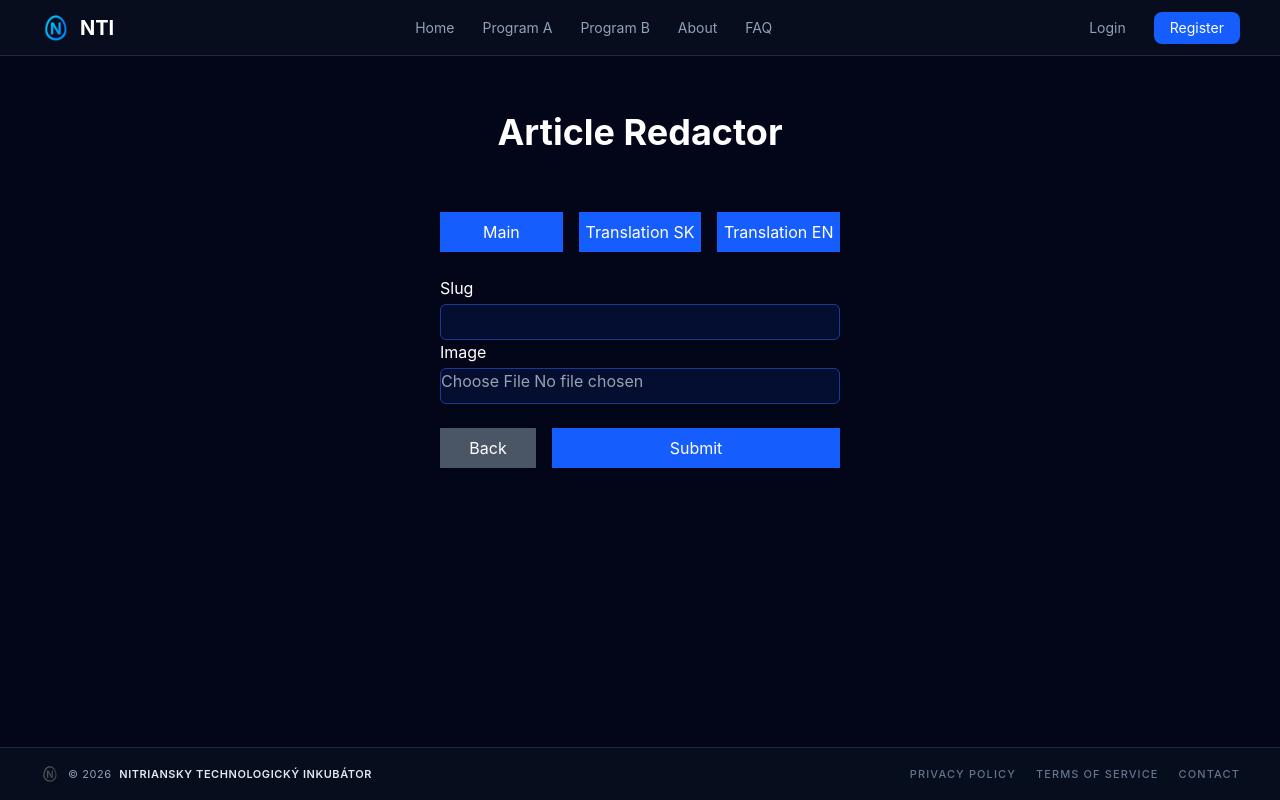
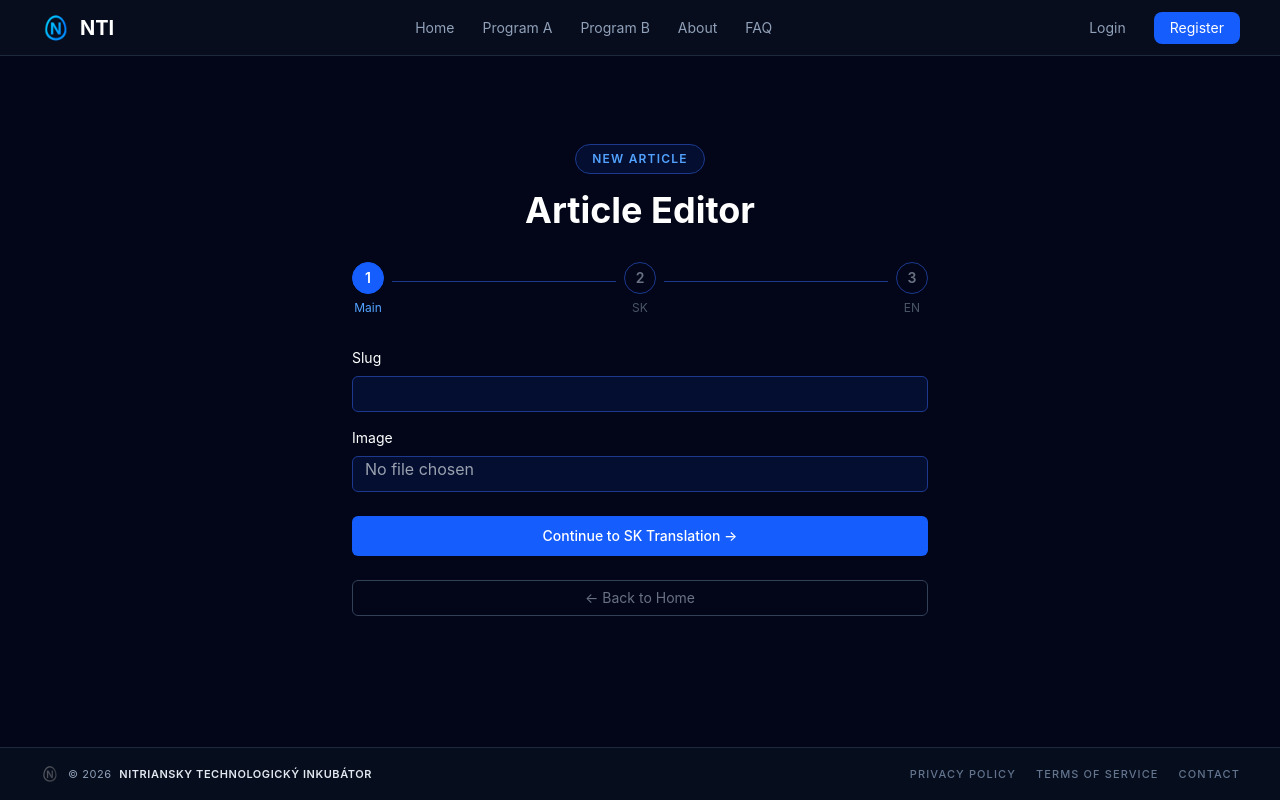
Before and after one commit to sauwin/FE_NTI, a Vue app: page /article/create in a window 1280 px wide. Built offline with nearby package versions, Linux system fonts and the light colour scheme.

Commit message:
article Redesign

```diff
--- a/src/components/Articles.vue
+++ b/src/components/Articles.vue
@@ -4,9 +4,8 @@
 import api from '../api/axios'
 
 const router = useRouter()
-
 const articlesObj = ref<Article[] | null>(null)
-  const fetchSuccessfull = ref<boolean | null>(null);
+const fetchSuccessfull = ref<boolean | null>(null)
 
 type Translation = {
   id: number
@@ -59,7 +58,7 @@
 
 async function deleteArticle(id: Number) {
   try {
-      const res = await api.delete('/articles/' + id)
+    await api.delete('/articles/' + id)
     articlesObj.value = articlesObj.value?.filter(article => article.id != id) ?? []
     console.log('Article deleted successfully')
   } catch(e: any) {
@@ -73,24 +72,60 @@
 </script>
 
 <template>
-  <h2 class="text-xl font-medium mb-2 bg-blue-600 w-35 py-2 pl-8 rounded-r-2xl">Články</h2>
+  <div class="grid grid-cols-1 md:grid-cols-3 gap-6">
 
-  <div class="flex w-screen bg-slate-900 gap-20 py-8 px-12">
-    <button @click="router.push('/article/create')" class="w-100 border-6 border-gray-700/80 hover:border-gray-600 text-gray-700/80 hover:text-gray-600 pb-4 rounded-3xl text-9xl select-none transition">
-      +
+    <!-- Add new article -->
+    <button
+      @click="router.push('/article/create')"
+      class="border-2 border-dashed border-slate-700 hover:border-blue-700 bg-slate-900/30 rounded-2xl flex flex-col items-center justify-center gap-4 cursor-pointer transition group min-h-80">
+      <div class="text-5xl text-slate-600 group-hover:text-blue-600 transition select-none font-thin">+</div>
+      <span class="text-xs font-semibold tracking-widest text-slate-600 group-hover:text-slate-400 transition uppercase">New article</span>
     </button>
 
-    <div v-for="article in articlesObj?.slice(0, 2)" :key="article.id" class="w-100 border-3 border-blue-600/90 flex flex-col items-center rounded-3xl">
-      <h2 class="text-xl p-4">{{ article.translations.find(t => t.language == 'en')?.title }}</h2>
-      <img :src="article.cover_image?.image_path ?? '/missing_image.png'" class="w-[85%] h-45 object-cover">
-      <div class="px-8 py-4">
-        {{ article.translations.find(t => t.language == 'en')?.excerpt }}
-      </div>
-      <div class="flex w-full px-8 pb-6 gap-3 justify-end">
-        <button @click="deleteArticle(article.id)" class="border-3 border-red-600/50 hover:border-red-700 text-red-500/50 hover:text-red-600 px-6 py-1 rounded-lg font-medium transition">Delete</button>
-        <button @click="router.push(`/article/edit/${article.id}`)" class="border-3 border-yellow-500/50 hover:border-yellow-500 text-yellow-400/50 hover:text-yellow-500 px-6 py-1 rounded-lg font-medium transition mr-">Edit</button>
-        <button class="bg-blue-600 hover:bg-blue-700 text-white px-6 py-1 rounded-lg font-medium transition">Read more</button>
+    <!-- Article cards -->
+    <div
+      v-for="article in articlesObj?.slice(0, 2)" :key="article.id"
+      class="border-2 border-blue-800 hover:border-blue-600 bg-slate-900/50 rounded-2xl flex flex-col overflow-hidden transition">
+
+      <!-- Image — taller -->
+      <img
+        :src="article.cover_image?.image_path ?? '/missing_image.png'"
+        class="w-full h-56 object-cover" />
+
+      <!-- Content -->
+      <div class="flex flex-col flex-1 p-6">
+        <h3 class="text-lg font-bold text-white mb-2 leading-snug">
+          {{ article.translations.find(t => t.language === 'en')?.title ?? 'Untitled' }}
+        </h3>
+        <p class="text-sm text-gray-400 leading-relaxed flex-1">
+          {{ article.translations.find(t => t.language === 'en')?.excerpt ?? '' }}
+        </p>
+
+        <!-- Actions -->
+        <div class="flex items-center gap-2 mt-6">
+          <button
+            @click="deleteArticle(article.id)"
+            class="border border-red-800/60 hover:border-red-600 text-red-400/60 hover:text-red-400 px-4 py-1.5 rounded-lg text-sm font-medium transition">
+            Delete
+          </button>
+          <button
+            @click="router.push(`/article/edit/${article.id}`)"
+            class="border border-yellow-700/60 hover:border-yellow-500 text-yellow-400/60 hover:text-yellow-400 px-4 py-1.5 rounded-lg text-sm font-medium transition">
+            Edit
+          </button>
+          <button
+            class="ml-auto bg-blue-600 hover:bg-blue-500 text-white px-6 py-1.5 rounded-lg text-sm font-medium transition">
+            Read more
+          </button>
         </div>
       </div>
     </div>
+
+    <!-- Error state -->
+    <div v-if="fetchSuccessfull === false"
+      class="border border-slate-800 rounded-2xl flex items-center justify-center py-16 col-span-3">
+      <p class="text-sm text-slate-600">Failed to load articles</p>
+    </div>
+
+  </div>
 </template>
--- a/src/views/ArticleRedactor.vue
+++ b/src/views/ArticleRedactor.vue
@@ -37,18 +37,8 @@
 const form = ref<ArticleForm>({
   slug: '',
   translations: {
-      sk: {
-        language: 'sk',
-        title: '',
-        excerpt: '',
-        content: ''
-      },
-      en: {
-        language: 'en',
-        title: '',
-        excerpt: '',
-        content: ''
-      }
+    sk: { language: 'sk', title: '', excerpt: '', content: '' },
+    en: { language: 'en', title: '', excerpt: '', content: '' }
   }
 })
 
@@ -56,11 +46,9 @@
 
 const handleFile = (event: Event) => {
   const target = event.target as HTMLInputElement
-
   if (target.files && target.files.length > 0) {
     file.value = target.files[0] ?? null
   }
-
   console.log(file.value)
 }
 
@@ -68,65 +56,32 @@
   error.value = ''
   try {
     const formData = new FormData()
+    formData.append('slug', form.value.slug)
+    formData.append('translations[en][id]', String(form.value.translations.en.id ?? ''))
+    formData.append('translations[en][title]', form.value.translations.en.title)
+    formData.append('translations[en][excerpt]', form.value.translations.en.excerpt)
+    formData.append('translations[en][content]', form.value.translations.en.content)
+    formData.append('translations[sk][id]', String(form.value.translations.sk.id ?? ''))
+    formData.append('translations[sk][title]', form.value.translations.sk.title)
+    formData.append('translations[sk][excerpt]', form.value.translations.sk.excerpt)
+    formData.append('translations[sk][content]', form.value.translations.sk.content)
+    if (file.value) formData.append('image', file.value)
 
-      formData.append('slug', form.value.slug)
-
-      formData.append(
-        'translations[en][id]',
-        String(form.value.translations.en.id ?? '')
-      )
-      formData.append(
-        'translations[en][title]',
-        form.value.translations.en.title
-      )
-      formData.append(
-        'translations[en][excerpt]',
-        form.value.translations.en.excerpt
-      )
-      formData.append(
-        'translations[en][content]',
-        form.value.translations.en.content
-      )
-      formData.append(
-        'translations[sk][id]',
-        String(form.value.translations.sk.id ?? '')
-      )
-      formData.append(
-        'translations[sk][title]',
-        form.value.translations.sk.title
-      )
-      formData.append(
-        'translations[sk][excerpt]',
-        form.value.translations.sk.excerpt
-      )
-      formData.append(
-        'translations[sk][content]',
-        form.value.translations.sk.content
-      )
-
-      if (file.value) {
-        formData.append('image', file.value)
-      }
-
-      for (const pair of formData.entries()) {
-        console.log(pair[0], pair[1])
-      }
+    for (const pair of formData.entries()) console.log(pair[0], pair[1])
 
     if (article_id) {
-        const res = await api.put(`/articles/${article_id}`, formData)
+      await api.put(`/articles/${article_id}`, formData)
       console.log('Article updated successfully')
-        router.push('/');
-      }
-      else {
-        const res = await api.post('/articles', formData)
+      router.push('/')
+    } else {
+      await api.post('/articles', formData)
       console.log('Article added successfully')
-        router.push('/');
+      router.push('/')
     }
   } catch (e: any) {
     error.value = e.response?.data?.message || 'Error'
     console.log(e.response.data)
   }
-
   console.log(article_id)
 }
 
@@ -136,13 +91,7 @@
     translations: Object.fromEntries(
       data.translations.map((t: any) => [
         t.language,
-          {
-            id: t.id,
-            language: t.language,
-            title: t.title,
-            excerpt: t.excerpt,
-            content: t.content
-          }
+        { id: t.id, language: t.language, title: t.title, excerpt: t.excerpt, content: t.content }
       ])
     )
   }
@@ -157,61 +106,137 @@
 </script>
 
 <template>
-  <h1 class="font-bold text-4xl text-center p-4">Article Redactor</h1>
-  <div class="flex justify-center">
-    <form class="flex flex-col gap-2 mt-5" @submit.prevent="submit">
-      <div class="text-red-500">{{ error }}</div>
-      <div class="flex gap-4 mb-4">
-        <button type="button" @click="stage='main'" class="flex-1 bg-blue-600 hover:bg-blue-700 cursor-pointer text-white h-10 mt-4">Main</button>
-        <button type="button" @click="stage='translation-sk'" class="flex-1 bg-blue-600 hover:bg-blue-700 cursor-pointer text-white h-10 mt-4">Translation SK</button>
-        <button type="button" @click="stage='translation-en'" class="flex-1 bg-blue-600 hover:bg-blue-700 cursor-pointer text-white h-10 mt-4">Translation EN</button>
+  <div class="flex justify-center px-4 py-12">
+    <div class="w-full max-w-xl">
+
+      <!-- Header -->
+      <div class="mb-8 text-center">
+        <div class="inline-block text-xs font-semibold tracking-widest uppercase text-blue-400 bg-blue-600/10 border border-blue-900 px-4 py-1.5 rounded-full mb-4">
+          {{ article_id ? 'Edit Article' : 'New Article' }}
+        </div>
+        <h1 class="font-bold text-4xl text-white">Article Editor</h1>
       </div>
 
-      <div v-show="stage == 'main'">
-        <div>
-          <label for="slug" class="block text-white">Slug</label>
-          <input type="text" v-model="form.slug" name="slug" id="slug" class="bg-blue-600/10 border border-blue-900 rounded-md mt-1 w-100 h-9" />
+      <!-- Stage indicator -->
+      <div class="flex items-center mb-8">
+        <div class="flex flex-col items-center">
+          <button type="button" @click="stage = 'main'"
+            :class="['flex items-center justify-center w-8 h-8 rounded-full text-sm font-semibold border transition',
+              stage === 'main' ? 'bg-blue-600 border-blue-600 text-white' : 'border-blue-900 text-gray-500 hover:border-blue-600']">
+            1
+          </button>
+          <span class="text-xs mt-1.5" :class="stage === 'main' ? 'text-blue-400' : 'text-gray-600'">Main</span>
         </div>
-        <div>
-          <label for="image" class="block text-white">Image</label>
-          <input type="file" @change="handleFile" name="image" id="image" accept=".jpg,.jpeg,.png,.webp" class="bg-blue-600/10 border border-blue-900 rounded-md text-gray-400 mt-1 w-100 h-9" />
+
+        <div class="flex-1 h-px mx-2 mb-4 bg-blue-900"></div>
+
+        <div class="flex flex-col items-center">
+          <button type="button" @click="stage = 'translation-sk'"
+            :class="['flex items-center justify-center w-8 h-8 rounded-full text-sm font-semibold border transition',
+              stage === 'translation-sk' ? 'bg-blue-600 border-blue-600 text-white' : 'border-blue-900 text-gray-500 hover:border-blue-600']">
+            2
+          </button>
+          <span class="text-xs mt-1.5" :class="stage === 'translation-sk' ? 'text-blue-400' : 'text-gray-600'">SK</span>
+        </div>
+
+        <div class="flex-1 h-px mx-2 mb-4 bg-blue-900"></div>
+
+        <div class="flex flex-col items-center">
+          <button type="button" @click="stage = 'translation-en'"
+            :class="['flex items-center justify-center w-8 h-8 rounded-full text-sm font-semibold border transition',
+              stage === 'translation-en' ? 'bg-blue-600 border-blue-600 text-white' : 'border-blue-900 text-gray-500 hover:border-blue-600']">
+            3
+          </button>
+          <span class="text-xs mt-1.5" :class="stage === 'translation-en' ? 'text-blue-400' : 'text-gray-600'">EN</span>
         </div>
       </div>
 
-      <div v-show="stage == 'translation-sk'">
+      <form class="flex flex-col gap-4" @submit.prevent="submit">
+        <p v-if="error" class="text-red-400 text-sm">{{ error }}</p>
+
+        <!-- STAGE 1 — Main -->
+        <div v-show="stage === 'main'" class="flex flex-col gap-4">
           <div>
-          <label for="title" class="block text-white">Title</label>
-          <input type="text" v-model="form.translations.sk.title" name="title" id="title" class="bg-blue-600/10 border border-blue-900 rounded-md mt-1 w-100 h-9" />
+            <label class="block text-white text-sm mb-1">Slug</label>
+            <input type="text" v-model="form.slug"
+              class="bg-blue-600/10 border border-blue-900 rounded-md mt-1 w-full h-9 px-3 text-white placeholder-gray-600 focus:outline-none focus:border-blue-500" />
           </div>
           <div>
-          <label for="excerpt" class="block text-white">Excerpt</label>
-          <input type="text" v-model="form.translations.sk.excerpt" name="excerpt" id="excerpt" class="bg-blue-600/10 border border-blue-900 rounded-md mt-1 w-100 h-9" />
+            <label class="block text-white text-sm mb-1">Image</label>
+            <input type="file" @change="handleFile" accept=".jpg,.jpeg,.png,.webp"
+              class="bg-blue-600/10 border border-blue-900 rounded-md mt-1 w-full h-9 px-3 text-gray-400 focus:outline-none focus:border-blue-500 file:hidden cursor-pointer" />
+          </div>
+          <button type="button" @click="stage = 'translation-sk'"
+            class="bg-blue-600 hover:bg-blue-500 cursor-pointer text-white w-full h-10 mt-2 rounded-md text-sm font-medium transition">
+            Continue to SK Translation →
+          </button>
+        </div>
+
+        <!-- STAGE 2 — SK -->
+        <div v-show="stage === 'translation-sk'" class="flex flex-col gap-4">
+          <div>
+            <label class="block text-white text-sm mb-1">Title (SK)</label>
+            <input type="text" v-model="form.translations.sk.title"
+              class="bg-blue-600/10 border border-blue-900 rounded-md mt-1 w-full h-9 px-3 text-white placeholder-gray-600 focus:outline-none focus:border-blue-500" />
           </div>
           <div>
-          <label for="content" class="block text-white">Text</label>
-          <textarea name="content" v-model="form.translations.sk.content" id="content" class="bg-blue-600/10 border border-blue-900 rounded-md mt-1 w-100 h-27"></textarea>
+            <label class="block text-white text-sm mb-1">Excerpt (SK)</label>
+            <input type="text" v-model="form.translations.sk.excerpt"
+              class="bg-blue-600/10 border border-blue-900 rounded-md mt-1 w-full h-9 px-3 text-white placeholder-gray-600 focus:outline-none focus:border-blue-500" />
+          </div>
+          <div>
+            <label class="block text-white text-sm mb-1">Content (SK)</label>
+            <textarea v-model="form.translations.sk.content" rows="6"
+              class="bg-blue-600/10 border border-blue-900 rounded-md mt-1 w-full px-3 py-2 text-white placeholder-gray-600 focus:outline-none focus:border-blue-500 resize-none"></textarea>
+          </div>
+          <div class="flex gap-3">
+            <button type="button" @click="stage = 'main'"
+              class="border border-blue-900 hover:border-blue-600 text-gray-400 hover:text-white w-1/3 h-10 rounded-md text-sm cursor-pointer transition">
+              ← Back
+            </button>
+            <button type="button" @click="stage = 'translation-en'"
+              class="bg-blue-600 hover:bg-blue-500 cursor-pointer text-white flex-1 h-10 rounded-md text-sm font-medium transition">
+              Continue to EN Translation →
+            </button>
           </div>
         </div>
 
-      <div v-show="stage == 'translation-en'">
+        <!-- STAGE 3 — EN -->
+        <div v-show="stage === 'translation-en'" class="flex flex-col gap-4">
           <div>
-          <label for="title" class="block text-white">Title</label>
-          <input type="text" v-model="form.translations.en.title" name="title" id="title" class="bg-blue-600/10 border border-blue-900 rounded-md mt-1 w-100 h-9" />
+            <label class="block text-white text-sm mb-1">Title (EN)</label>
+            <input type="text" v-model="form.translations.en.title"
+              class="bg-blue-600/10 border border-blue-900 rounded-md mt-1 w-full h-9 px-3 text-white placeholder-gray-600 focus:outline-none focus:border-blue-500" />
           </div>
           <div>
-          <label for="excerpt" class="block text-white">Excerpt</label>
-          <input type="text" v-model="form.translations.en.excerpt" name="excerpt" id="excerpt" class="bg-blue-600/10 border border-blue-900 rounded-md mt-1 w-100 h-9" />
+            <label class="block text-white text-sm mb-1">Excerpt (EN)</label>
+            <input type="text" v-model="form.translations.en.excerpt"
+              class="bg-blue-600/10 border border-blue-900 rounded-md mt-1 w-full h-9 px-3 text-white placeholder-gray-600 focus:outline-none focus:border-blue-500" />
           </div>
           <div>
-          <label for="content" class="block text-white">Text</label>
-          <textarea name="content" v-model="form.translations.en.content" id="content" class="bg-blue-600/10 border border-blue-900 rounded-md mt-1 w-100 h-27"></textarea>
+            <label class="block text-white text-sm mb-1">Content (EN)</label>
+            <textarea v-model="form.translations.en.content" rows="6"
+              class="bg-blue-600/10 border border-blue-900 rounded-md mt-1 w-full px-3 py-2 text-white placeholder-gray-600 focus:outline-none focus:border-blue-500 resize-none"></textarea>
+          </div>
+          <div class="flex gap-3">
+            <button type="button" @click="stage = 'translation-sk'"
+              class="border border-blue-900 hover:border-blue-600 text-gray-400 hover:text-white w-1/3 h-10 rounded-md text-sm cursor-pointer transition">
+              ← Back
+            </button>
+            <button type="submit"
+              class="bg-blue-600 hover:bg-blue-500 cursor-pointer text-white flex-1 h-10 rounded-md text-sm font-medium transition">
+              {{ article_id ? 'Save Changes' : 'Publish Article' }}
+            </button>
           </div>
         </div>
 
-      <div class="flex gap-4">
-        <button type="button" @click="router.push('/')" class="flex-1 bg-gray-600 hover:bg-gray-700 cursor-pointer text-white h-10 mt-4">Back</button>
-        <button type="submit" class="flex-3 bg-blue-600 hover:bg-blue-700 cursor-pointer text-white h-10 mt-4">Submit</button>
-      </div>
+        <!-- Back to home always visible -->
+        <button type="button" @click="router.push('/')"
+          class="border border-slate-700 hover:border-slate-500 text-gray-500 hover:text-gray-300 w-full h-9 rounded-md text-sm cursor-pointer transition mt-2">
+          ← Back to Home
+        </button>
+
       </form>
     </div>
+  </div>
 </template>
```
Lines whose indentation alone changed are shown as unchanged.
